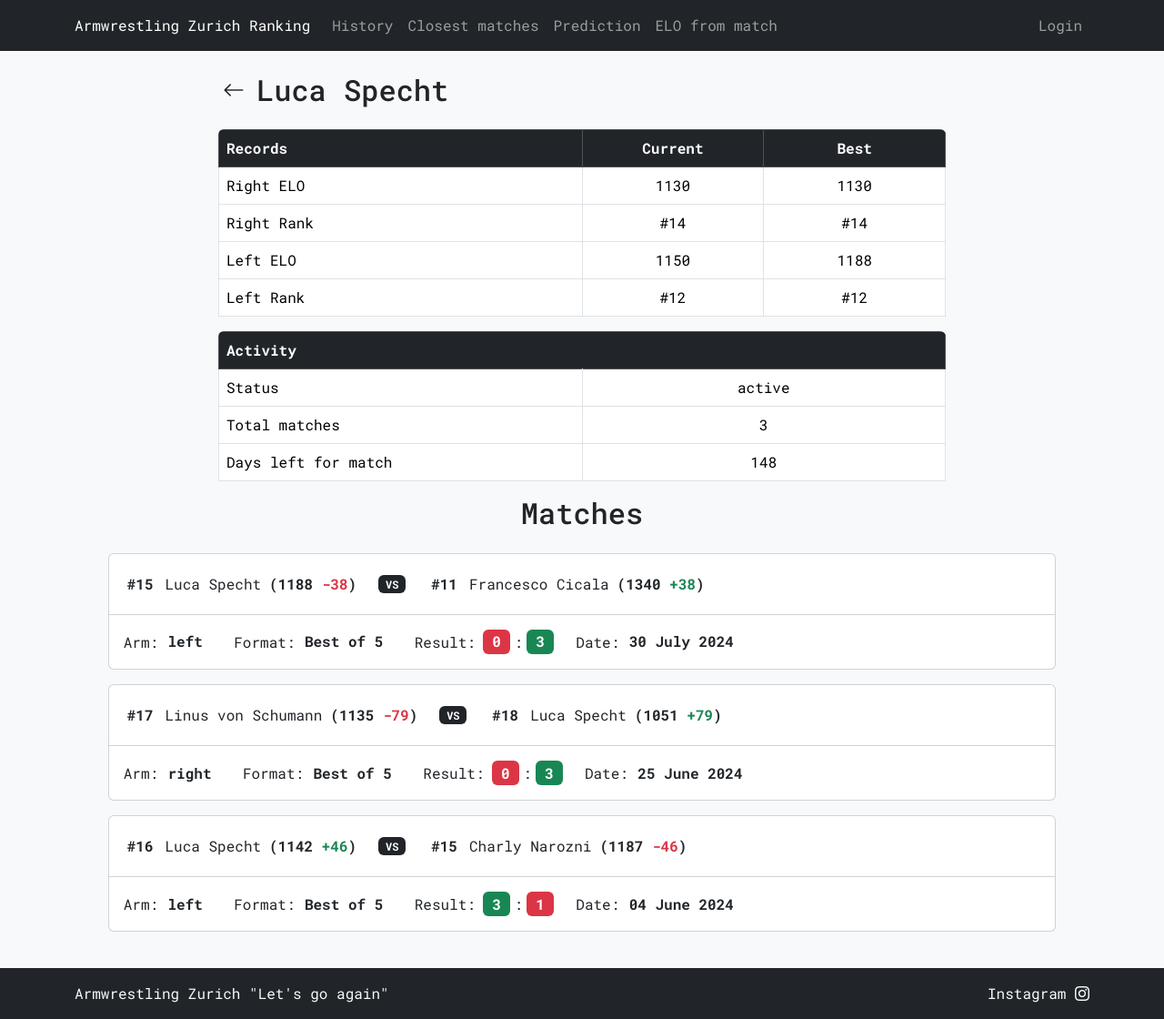
After one commit to Teodor5rov/armelo, a Flask app: page /view_member?id=18 in a window 1280 px wide. The commit adds this page. Shown: the whole page at 91% size. Run offline with Flask 3, Linux system fonts and the light colour scheme; data comes from the database, SQL or seed files in the repository; both versions use the stored data as it was after the commit.

Commit message:
added view member

```diff
--- a/static/styles.css
+++ b/static/styles.css
@@ -23,3 +23,12 @@ html::-webkit-scrollbar, body::-webkit-scrollbar {
 .navbar-brand:hover {
     opacity: 0.8;
 }
+
+.btn-generic {
+    --bs-btn-bg: transparent;
+    --bs-btn-border-color: transparent;
+    --bs-btn-hover-bg: transparent;
+    --bs-btn-hover-border-color: transparent;
+    --bs-btn-active-border-color: var(--bs-secondary);
+    --bs-btn-active-bg: transparent;
+}
--- a/templates/add_new_member.html
+++ b/templates/add_new_member.html
@@ -8,8 +8,8 @@
         <div class="row p-auto m-auto">
             <div class="col-auto p-0">
                 <form action="{{ url_for('ranking') }}" method="GET">
-                    <button type="submit" class="btn px-1 py-0 d-inline-flex">
-                        <i class="bi bi-arrow-left fs-3"></i>
+                    <button type="submit" class="btn btn-generic px-1 py-0 d-inline-flex">
+                        <i class="bi bi-arrow-left fs-4"></i>
                     </button>
                 </form>
             </div>
--- a/templates/edit_member.html
+++ b/templates/edit_member.html
@@ -8,8 +8,8 @@
         <div class="row p-auto m-auto">
             <div class="col-auto p-0">
                 <form action="{{ url_for('ranking') }}" method="GET">
-                    <button type="submit" class="btn px-1 py-0 d-inline-flex">
-                        <i class="bi bi-arrow-left fs-3"></i>
+                    <button type="submit" class="btn btn-generic px-1 py-0 d-inline-flex">
+                        <i class="bi bi-arrow-left fs-4"></i>
                     </button>
                 </form>
             </div>
--- a/templates/elo_from_match.html
+++ b/templates/elo_from_match.html
@@ -8,8 +8,8 @@
         <div class="row p-auto m-auto">
             <div class="col-auto p-0">
                 <form action="{{ url_for('ranking') }}" method="GET">
-                    <button type="submit" class="btn px-1 py-0 d-inline-flex">
-                        <i class="bi bi-arrow-left fs-3"></i>
+                    <button type="submit" class="btn btn-generic px-1 py-0 d-inline-flex">
+                        <i class="bi bi-arrow-left fs-4"></i>
                     </button>
                 </form>
             </div>
--- /dev/null
+++ b/templates/history_partial.html
@@ -0,0 +1,49 @@
+{% for record in history %}
+<div class="col-12 mb-3">
+    <div class="card">
+        <div class="card-header bg-transparent">
+            <div class="row mt-2">
+                <div class="col-12 col-lg-auto mb-2 d-flex justify-content-center">
+                    <div class="d-flex align-items-center gap-0 align-middle">
+                        <strong class="align-middle p-1">#{{ record[5] }}</strong>
+                        <a href="{{ url_for('view_member', id=record[0]) }}" class="btn btn-generic text-start px-2 py-1 m-0 text-nowrap">
+                        {{ record[1] }}
+                        </a>
+                        <strong class="text-nowrap align-middle">({{ record[7] }} <span class="{{ formatted_data[loop.index - 1][2] }}">{{ formatted_data[loop.index - 1][4] }}</span>)</strong>
+                    </div>
+                </div>
+                <div class="col-12 col-lg-auto text-center mb-2 d-flex align-items-center justify-content-center">
+                    <span class="badge bg-dark">VS</span>
+                </div>
+                <div class="col-12 col-lg-auto mb-2 d-flex justify-content-center">
+                    <div class="d-flex align-items-center gap-0 align-middle">
+                        <strong class="align-middle p-1">#{{ record[6] }}</strong>
+                        <a href="{{ url_for('view_member', id=record[2]) }}" class="btn btn-generic text-start px-2 py-1 m-0 text-nowrap">
+                            {{ record[3] }}
+                        </a>
+                        <strong class="text-nowrap align-middle">({{ record[8] }} <span class="{{ formatted_data[loop.index - 1][3] }}">{{ formatted_data[loop.index - 1][5] }}</span>)</strong>
+                    </div>
+                </div>
+            </div>
+        </div>
+        <div class="card-body">
+            <div class="card-text">
+                <div class="row justify-content-start">
+                    <div class="col-12 col-lg-auto mb-2 mb-lg-0 text-start">
+                        Arm:<span class="fs-6 mx-0 badge text-dark">{{ record[4] }}</span>
+                    </div>
+                    <div class="col-12 col-lg-auto mb-2 mb-lg-0 text-start">
+                        Format:<span class="fs-6 mx-0 badge text-dark">{{ record[13] }}</span>
+                    </div>
+                    <div class="col-12 col-lg-auto mb-2 mb-lg-0 text-start">
+                        Result:<span class="fs-6 ms-2 me-1 badge {{ formatted_data[loop.index - 1][0] }}">{{ record[9] }}</span>:<span class="fs-6 ms-1 me-0 badge {{ formatted_data[loop.index - 1][1] }}">{{ record[10] }}</span>
+                    </div>
+                    <div class="col-12 col-lg-auto mb-0 mb-lg-0 text-start">
+                        Date:<span class="fs-6 mx-0 badge text-dark">{{ formatted_data[loop.index - 1][6] }}</span>
+                    </div>
+                </div>
+            </div>
+        </div>
+    </div>
+</div>
+{% endfor %}
--- a/templates/login.html
+++ b/templates/login.html
@@ -8,8 +8,8 @@
         <div class="row p-auto m-auto">
             <div class="col-auto p-0">
                 <form action="{{ url_for('ranking') }}" method="GET">
-                    <button type="submit" class="btn px-1 py-0 d-inline-flex">
-                        <i class="bi bi-arrow-left fs-3"></i>
+                    <button type="submit" class="btn btn-generic px-1 py-0 d-inline-flex">
+                        <i class="bi bi-arrow-left fs-4"></i>
                     </button>
                 </form>
             </div>
--- a/templates/prediction.html
+++ b/templates/prediction.html
@@ -8,8 +8,8 @@
         <div class="row p-auto m-auto">
             <div class="col-auto p-0">
                 <form action="{{ url_for('ranking') }}" method="GET">
-                    <button type="submit" class="btn px-1 py-0 d-inline-flex">
-                        <i class="bi bi-arrow-left fs-3"></i>
+                    <button type="submit" class="btn btn-generic px-1 py-0 d-inline-flex">
+                        <i class="bi bi-arrow-left fs-4"></i>
                     </button>
                 </form>
             </div>
--- a/templates/supermatch.html
+++ b/templates/supermatch.html
@@ -8,8 +8,8 @@
         <div class="row p-auto m-auto">
             <div class="col-auto p-0">
                 <form action="{{ url_for('ranking') }}" method="GET">
-                    <button type="submit" class="btn px-1 py-0 d-inline-flex">
-                        <i class="bi bi-arrow-left fs-3"></i>
+                    <button type="submit" class="btn btn-generic px-1 py-0 d-inline-flex">
+                        <i class="bi bi-arrow-left fs-4"></i>
                     </button>
                 </form>
             </div>
--- /dev/null
+++ b/templates/view_member.html
@@ -0,0 +1,98 @@
+{% extends "layout.html" %}
+
+{% block title %}View member{% endblock %}
+
+{% block content %}
+<div class="mx-auto" style="max-width: 800px;">
+    <div class="mb-4">
+        <div class="row p-auto m-auto">
+            <div class="col-auto p-0">
+                <form action="{{ url_for('ranking') }}" method="GET">
+                    <button type="submit" class="btn btn-generic px-1 py-0 d-inline-flex">
+                        <i class="bi bi-arrow-left fs-4"></i>
+                    </button>
+                </form>
+            </div>
+            <div class="col d-flex align-items-center px-2">
+                <h2 class="mb-0">{{ name }}</h2>
+            </div>
+        </div>
+    </div>
+
+    <div class="table-responsive rounded">
+        <table class="table table-bordered">
+            <thead class="table-dark">
+                <tr>
+                    <th class="w-50 align-middle">Records</th>
+                    <th class="text-center w-25 align-middle">Current</th>
+                    <th class="text-center w-25 align-middle">Best</th>
+                </tr>
+            </thead>
+            <tbody>
+                <tr>
+                    <td class="align-middle">Right ELO</td>
+                    <td class="text-center align-middle">{{ current_right_elo }}</td>
+                    <td class="text-center align-middle">{{ best_right_elo }}</td>
+                </tr>
+                <tr>
+                    <td class="align-middle">Right Rank</td>
+                    <td class="text-center align-middle">#{{ current_right_rank }}</td>
+                    <td class="text-center align-middle">#{{ best_right_rank }}</td>
+                </tr>
+                <tr>
+                    <td class="align-middle">Left ELO</td>
+                    <td class="text-center align-middle">{{ current_left_elo }}</td>
+                    <td class="text-center align-middle">{{ best_left_elo }}</td>
+                </tr>
+                <tr>
+                    <td class="align-middle">Left Rank</td>
+                    <td class="text-center align-middle">#{{ current_left_rank }}</td>
+                    <td class="text-center align-middle">#{{ best_left_rank }}</td>
+                </tr>
+            </tbody>
+        </table>
+    </div>
+
+    <div class="table-responsive rounded">
+        <table class="table table-bordered">
+            <thead class="table-dark">
+                <tr>
+                    <th colspan="2" class="align-middle">Activity</th>
+                </tr>
+            </thead>
+            <tbody>
+                <tr>
+                    <td class="w-50 align-middle">Status</td>
+                    <td class="text-center align-middle">{{ current_status }}</td>
+                </tr>
+                <tr>
+                    <td class="w-50 align-middle">Total matches</td>
+                    <td class="text-center align-middle">{{ total_matches }}</td>
+                </tr>
+                <tr>
+                    <td class="w-50 align-middle">Days left for match</td>
+                    <td class="text-center align-middle">{{ days_left }}</td>
+                </tr>
+            </tbody>
+        </table>
+    </div>
+
+</div>
+
+<div class="col-auto text-center mb-4">
+    <h2>Matches</h2>
+</div>
+
+{% if history %}
+
+{% include 'history_partial.html' %}
+
+{% else %}
+
+<div class="alert alert-secondary">
+    <strong>The armwrestler has not had any matches yet.</strong>
+</div>
+
+{% endif%}
+
+{% endblock %}
```
Also changed, not shown: armelo_app.py (+129 -19 lines), templates/closest_matches.html (+17 -9 lines), templates/history.html (+3 -43 lines), templates/ranking.html (+23 -15 lines), database.db.
